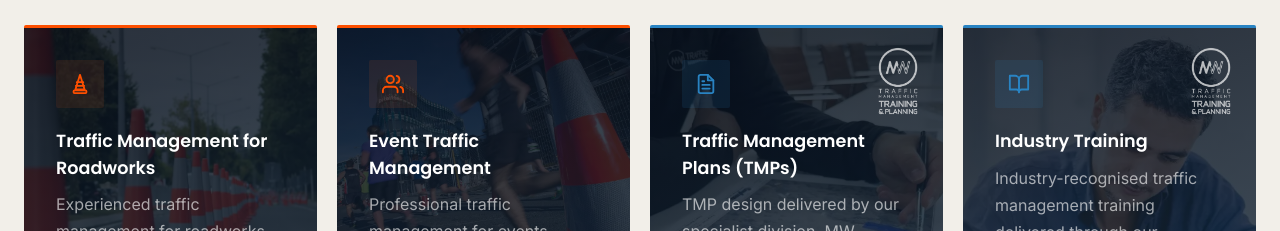
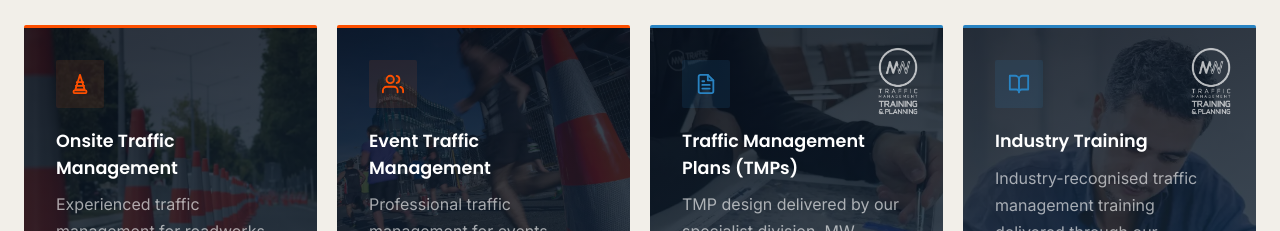
Before and after one commit to ClaudeCodeJones/maw-website, a Next.js app: page / in a window 1280 px wide. Shown: the part 1380-1611 px from the top of the page. Built offline with nearby package versions, Linux system fonts and the light colour scheme.

Commit message:
Text tweaks

```diff
--- a/app/components/Footer.tsx
+++ b/app/components/Footer.tsx
@@ -68,7 +68,7 @@ export default function Footer() {
             <div className="footer-heading">Services</div>
             <ul style={{ display: 'flex', flexDirection: 'column', gap: '11px', listStyle: 'none' }}>
               {[
-                { label: 'Traffic Management', href: '/#service-roadworks' },
+                { label: 'Onsite Traffic Management', href: '/#service-roadworks' },
                 { label: 'Event Traffic Management', href: '/#service-events' },
                 { label: 'Traffic Management Plans', href: '/#service-tmp' },
                 { label: 'Industry Training', href: '/#service-training' },
--- a/app/page.tsx
+++ b/app/page.tsx
@@ -212,7 +212,7 @@ export default function HomePage() {
                 id: 'service-roadworks',
                 icon: <><polygon points="12,2 17,18 7,18"/><rect x="5" y="19" width="14" height="3" rx="1"/><line x1="8.5" y1="10" x2="15.5" y2="10"/><line x1="7.5" y1="14" x2="16.5" y2="14"/></>,
                 extra: null,
-                title: 'Traffic Management for Roadworks',
+                title: 'Onsite Traffic Management',
                 body: 'Experienced traffic management for roadworks, helping contractors deliver projects safely while minimising disruption to road users.',
                 delay: 'd1',
                 image: '/services/works.webp',
```
